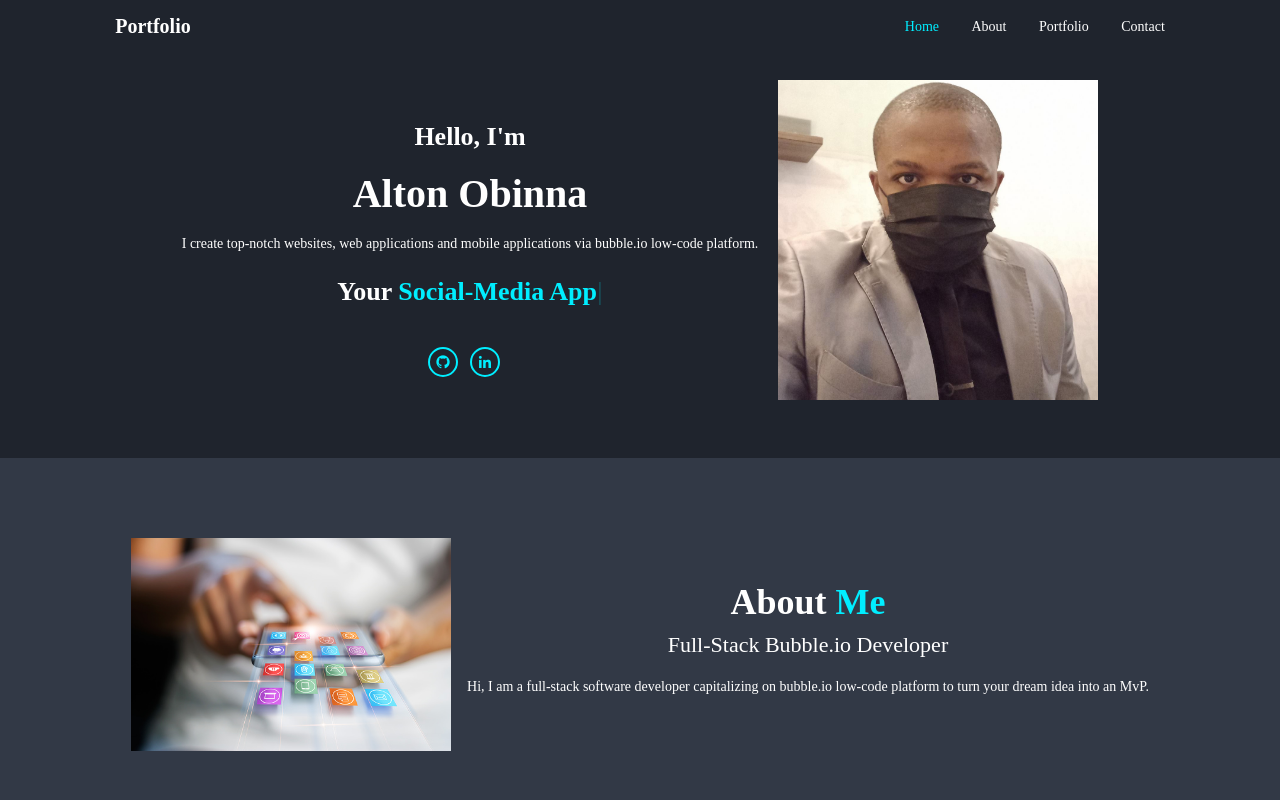
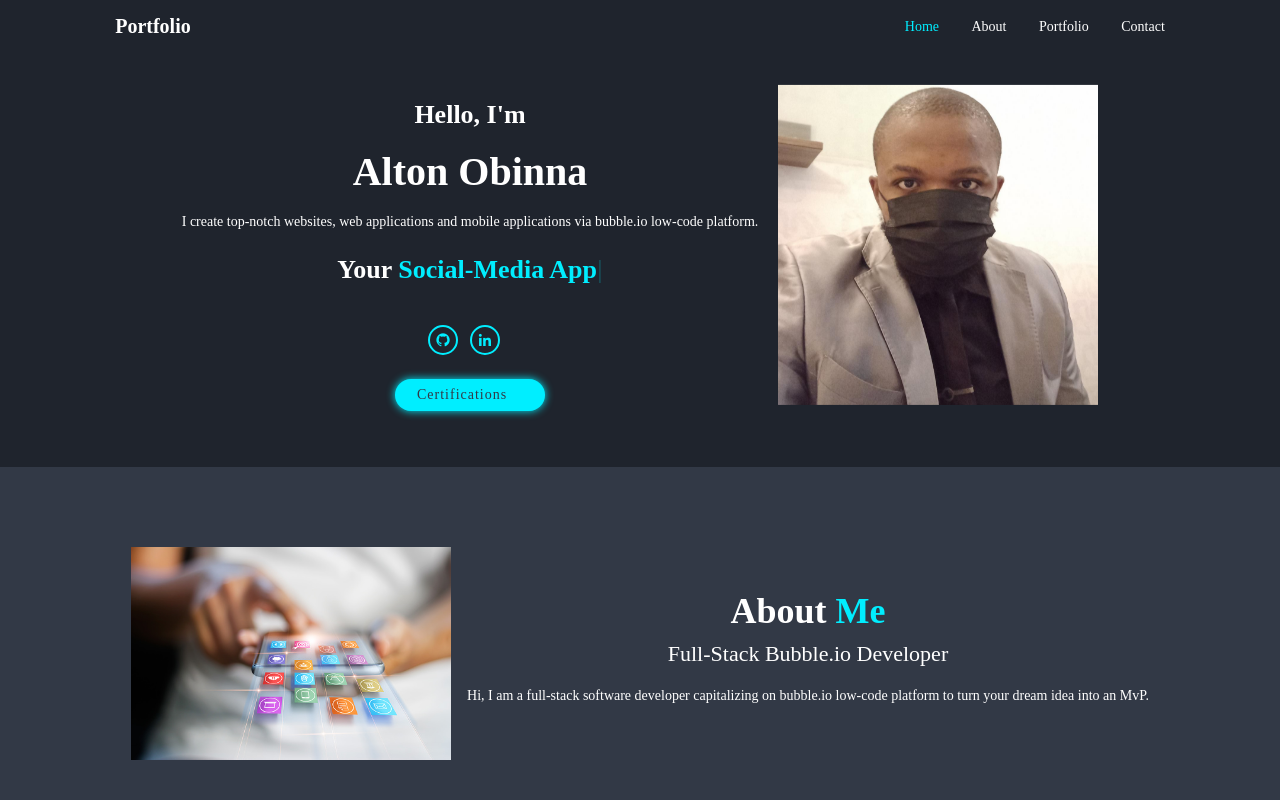
Before and after one commit to Alton01/bubble.io-portfolio, a plain HTML site: page index.html in a window 1280 px wide. Shown: the top 800 px of the page. Drawn offline with nearby package versions, Linux system fonts and the light colour scheme; a web font is replaced by a local one.

Commit message:
certificates1

```diff
--- a/index.html
+++ b/index.html
@@ -38,7 +38,7 @@
                 <a href="https://github.com/Alton01" target="_blank"><i class='bx bxl-github'></i></a>
                 <a href="https://github.com/Alton01" target="_blank"><i class='bx bxl-linkedin'></i></a>
             </div>
-
+            <a href="images/Alton's Certifications.pdf" target="_blank" class="btn">Certifications</a>
         </div>
         <div class="home-img">
             <img src="images/portfolio image.jfif" alt="">
```
Also changed, not shown: 1 other file.
